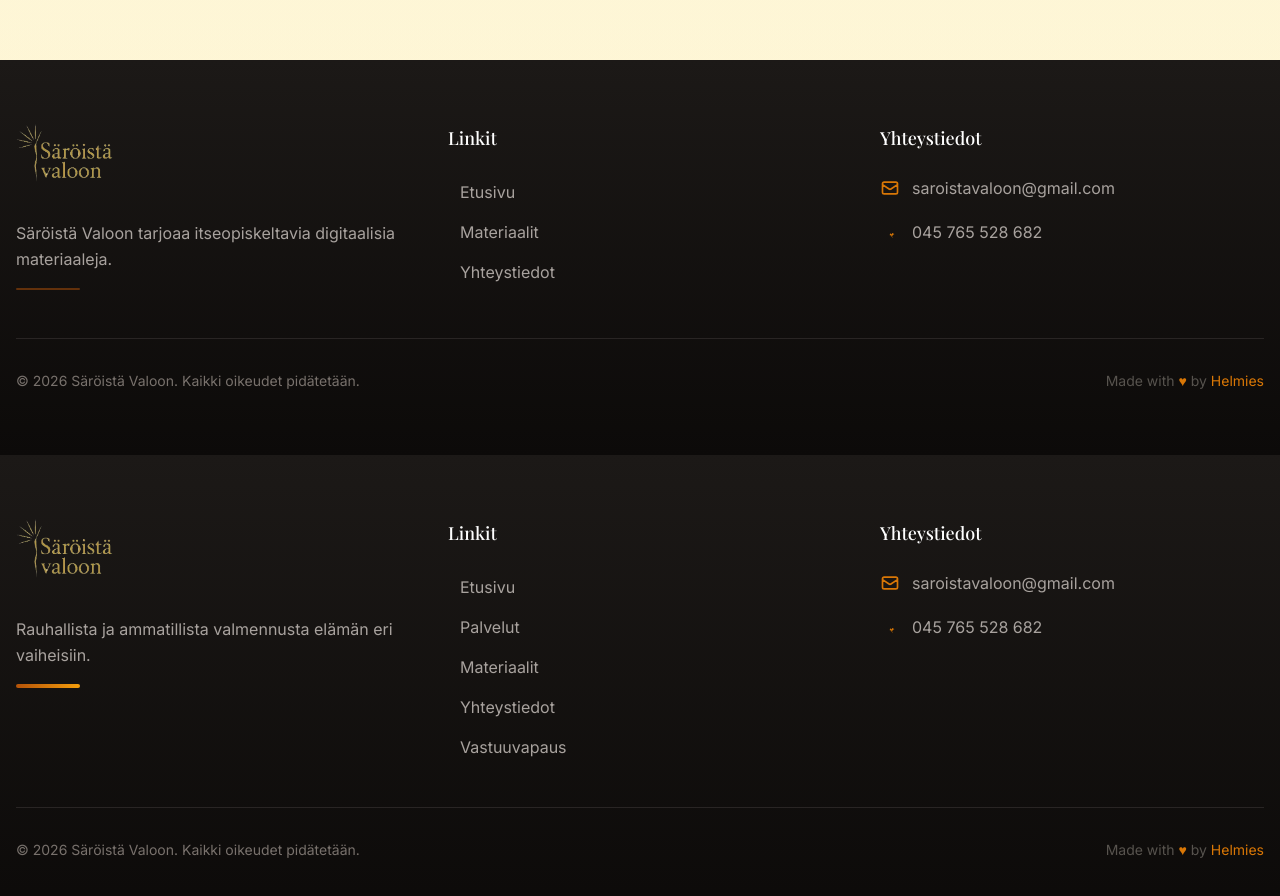
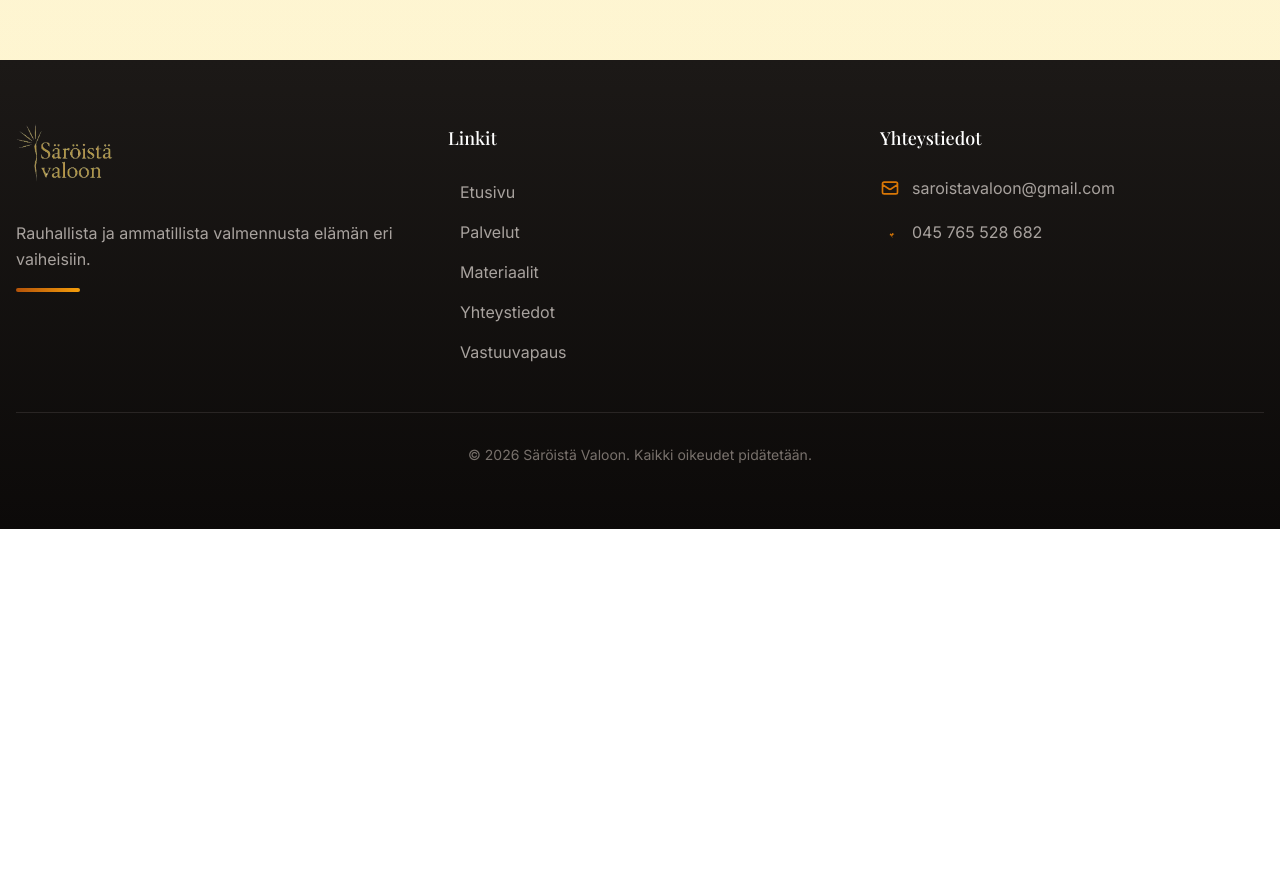
Before and after one commit to waelosamahelmi/saroistavaloon, a Next.js app: page / in a window 1280 px wide. Shown: the part 2820-3716 px from the top of the page. After the commit the page ends 3349 px from the top, so only its background shows below. Built offline with nearby package versions, Linux system fonts and the light colour scheme; a web font is replaced by a local one.

Commit message:
fix: Remove double footer and 'Made by Helmies', fix all links
- Removed duplicate footer from homepage (page.tsx)
- Removed 'Made by Helmies' from global Footer
- Fixed all /varaa links to /varaa-aika across all pages
- Single centered copyright footer now
- Build passing

```diff
--- a/app/page.tsx
+++ b/app/page.tsx
@@ -157,99 +157,13 @@
           </div>
 
           <div className="text-center mt-8">
-            <Link href="/varaa" className="inline-flex items-center gap-2 bg-stone-800 hover:bg-stone-900 text-white px-8 py-3 rounded-full transition-colors font-medium">
+            <Link href="/varaa-aika" className="inline-flex items-center gap-2 bg-stone-800 hover:bg-stone-900 text-white px-8 py-3 rounded-full transition-colors font-medium">
               <span>Varaa aika</span>
             </Link>
           </div>
         </div>
       </section>
 
-      {/* Footer */}
-      <footer className="bg-gradient-to-b from-stone-900 to-stone-950 text-stone-300">
-        <div className="container mx-auto px-4 py-16">
-          <div className="grid md:grid-cols-3 gap-12 mb-12">
-            {/* Brand */}
-            <div className="space-y-4">
-              <Link href="/" className="hover:opacity-90 transition-opacity inline-block">
-                <Image
-                  src="/images/logo.webp"
-                  alt="Säröistä Valoon"
-                  width={100}
-                  height={30}
-                  className="object-contain mb-4"
-                />
-              </Link>
-              <p className="text-stone-400 leading-relaxed">
-                Säröistä Valoon tarjoaa itseopiskeltavia digitaalisia materiaaleja.
-              </p>
-              <div className="w-16 h-0.5 bg-amber-700/50 rounded-full"></div>
-            </div>
-
-            {/* Quick Links */}
-            <div>
-              <h4 className="text-white font-medium mb-6 text-lg">Linkit</h4>
-              <ul className="space-y-3">
-                <li>
-                  <Link href="/" className="text-stone-400 hover:text-amber-400 transition-colors inline-flex items-center gap-2 group">
-                    <span className="w-1 h-1 bg-amber-400 rounded-full opacity-0 group-hover:opacity-100 transition-opacity"></span>
-                    Etusivu
-                  </Link>
-                </li>
-                <li>
-                  <Link href="/materiaalit" className="text-stone-400 hover:text-amber-400 transition-colors inline-flex items-center gap-2 group">
-                    <span className="w-1 h-1 bg-amber-400 rounded-full opacity-0 group-hover:opacity-100 transition-opacity"></span>
-                    Materiaalit
-                  </Link>
-                </li>
-                <li>
-                  <Link href="/yhteystiedot" className="text-stone-400 hover:text-amber-400 transition-colors inline-flex items-center gap-2 group">
-                    <span className="w-1 h-1 bg-amber-400 rounded-full opacity-0 group-hover:opacity-100 transition-opacity"></span>
-                    Yhteystiedot
-                  </Link>
-                </li>
-              </ul>
-            </div>
-
-            {/* Contact */}
-            <div>
-              <h4 className="text-white font-medium mb-6 text-lg">Yhteystiedot</h4>
-              <ul className="space-y-4">
-                <li>
-                  <Link
-                    href="mailto:saroistavaloon@gmail.com"
-                    className="text-stone-400 hover:text-amber-400 transition-colors inline-flex items-center gap-3 group"
-                  >
-                    <svg className="w-5 h-5 text-amber-600 group-hover:scale-110 transition-transform" fill="none" stroke="currentColor" viewBox="0 0 24 24">
-                      <path strokeLinecap="round" strokeLinejoin="round" strokeWidth={2} d="M3 8l7.89 5.26a2 2 0 002.22 0L21 8M5 19h14a2 2 0 002-2V7a2 2 0 00-2-2H5a2 2 0 00-2 2v10a2 2 0 002 2z" />
-                    </svg>
-                    <span className="break-all">saroistavaloon@gmail.com</span>
-                  </Link>
-                </li>
-                <li>
-                  <Link
-                    href="https://wa.me/3584576552868"
-                    className="text-stone-400 hover:text-amber-400 transition-colors inline-flex items-center gap-3 group"
-                  >
-                    <svg className="w-5 h-5 text-amber-600 group-hover:scale-110 transition-transform" fill="currentColor" viewBox="0 0 24 24">
-                      <path d="M17.472 14.382c-.297-.149-1.758-.867-2.03-.967-.273-.099-.471-.148-.67.15-.197.297-.767.966-.94 1.164-.173.199-.347.446-.52.149-.174.198-.298.497.099-.198.05-.371-.025-.52-.075-.149-.669-1.612-.916-2.207-.242-.579-.487-.5-.669-.51-.173-.008-.371-.01-.57-.01-.198 0-.52.074-.792.372-.272.297-1.04 1.016-1.04 2.479 0 1.462 1.065 2.875 1.213 3.074.149.198 2.096 3.2 5.077 4.487.709.306 1.262.489 1.694.625.712.227 1.36.195 1.871.118.571-.085 1.758-.719 2.006-1.413.248-.694.248-1.289.173-1.413-.074-.124-.272.198-.57-.347m-5.421 7.403h-.004a9.87 9.87 0 01-5.031-1.378l-.361-.214-3.741.982.998-3.648-.235-.374a9.86 9.86 0 01-1.51-5.26c.001-5.45 4.436-9.884 9.888-9.884m8.413-18.297A11.815 11.815 0 0012.05 0C5.495 0 .16 5.335.157 11.892c0 2.096.547 4.142 1.588 5.945L.057 24l6.305-1.654a11.882 11.882 0 005.683 1.448h.005c6.554 0 11.89-5.335 11.893-11.893a11.821 11.821 0 00-3.48-8.413Z"/>
-                    </svg>
-                    <span>045 765 528 682</span>
-                  </Link>
-                </li>
-              </ul>
-            </div>
-          </div>
-
-          <div className="border-t border-stone-800 pt-8 flex flex-col md:flex-row justify-between items-center gap-4">
-            <p className="text-stone-500 text-sm">
-              &copy; {new Date().getFullYear()} Säröistä Valoon. Kaikki oikeudet pidätetään.
-            </p>
-            <p className="text-stone-600 text-sm">
-              Made with <span className="text-amber-600">♥</span> by <Link href="https://helmies.fi" target="_blank" className="text-amber-600 hover:text-amber-500 transition-colors">Helmies</Link>
-            </p>
-          </div>
-        </div>
-      </footer>
     </div>
   );
 }
--- a/app/palvelut/page.tsx
+++ b/app/palvelut/page.tsx
@@ -48,7 +48,7 @@
               </div>
             </div>
 
-            <a href="/varaa?service=yksilovalmennus" className="inline-block bg-blue-600 hover:bg-blue-700 text-white px-6 py-2 rounded-full transition-colors">
+            <a href="/varaa-aika?service=yksilovalmennus" className="inline-block bg-blue-600 hover:bg-blue-700 text-white px-6 py-2 rounded-full transition-colors">
               Varaa aika
             </a>
           </div>
@@ -81,7 +81,7 @@
             </div>
 
             <div className="block">
-              <a href="/varaa?service=14paivaa" className="inline-block bg-blue-600 hover:bg-blue-700 text-white px-6 py-2 rounded-full transition-colors">
+              <a href="/varaa-aika?service=14paivaa" className="inline-block bg-blue-600 hover:bg-blue-700 text-white px-6 py-2 rounded-full transition-colors">
                 Varaa jakso
               </a>
             </div>
--- a/app/yhteystiedot/page.tsx
+++ b/app/yhteystiedot/page.tsx
@@ -99,7 +99,7 @@
 
           {/* CTA */}
           <div className="text-center mt-12">
-            <a href="/varaa" className="inline-flex items-center gap-3 bg-gradient-to-r from-amber-700 to-amber-600 text-white px-12 py-5 rounded-full transition-all duration-300 shadow-2xl hover:shadow-3xl hover:scale-105 font-medium">
+            <a href="/varaa-aika" className="inline-flex items-center gap-3 bg-gradient-to-r from-amber-700 to-amber-600 text-white px-12 py-5 rounded-full transition-all duration-300 shadow-2xl hover:shadow-3xl hover:scale-105 font-medium">
               <span>Varaa aika</span>
               <svg className="w-6 h-6 group-hover:translate-x-1 transition-transform" fill="none" stroke="currentColor" viewBox="0 0 24 24">
                 <path strokeLinecap="round" strokeLinejoin="round" strokeWidth={2} d="M17 8l4 4m0 0l-4 4m4-4H3" />
--- a/components/Footer.tsx
+++ b/components/Footer.tsx
@@ -90,12 +90,9 @@
           </div>
         </div>
 
-        <div className="border-t border-stone-800 pt-8 flex flex-col md:flex-row justify-between items-center gap-4">
-          <p className="text-stone-500 text-sm">
+        <div className="border-t border-stone-800 pt-8">
+          <p className="text-stone-500 text-sm text-center">
             &copy; {new Date().getFullYear()} Säröistä Valoon. Kaikki oikeudet pidätetään.
-          </p>
-          <p className="text-stone-600 text-sm">
-            Made with <span className="text-amber-600">♥</span> by <Link href="https://helmies.fi" target="_blank" className="text-amber-600 hover:text-amber-500 transition-colors">Helmies</Link>
           </p>
         </div>
       </div>
```
